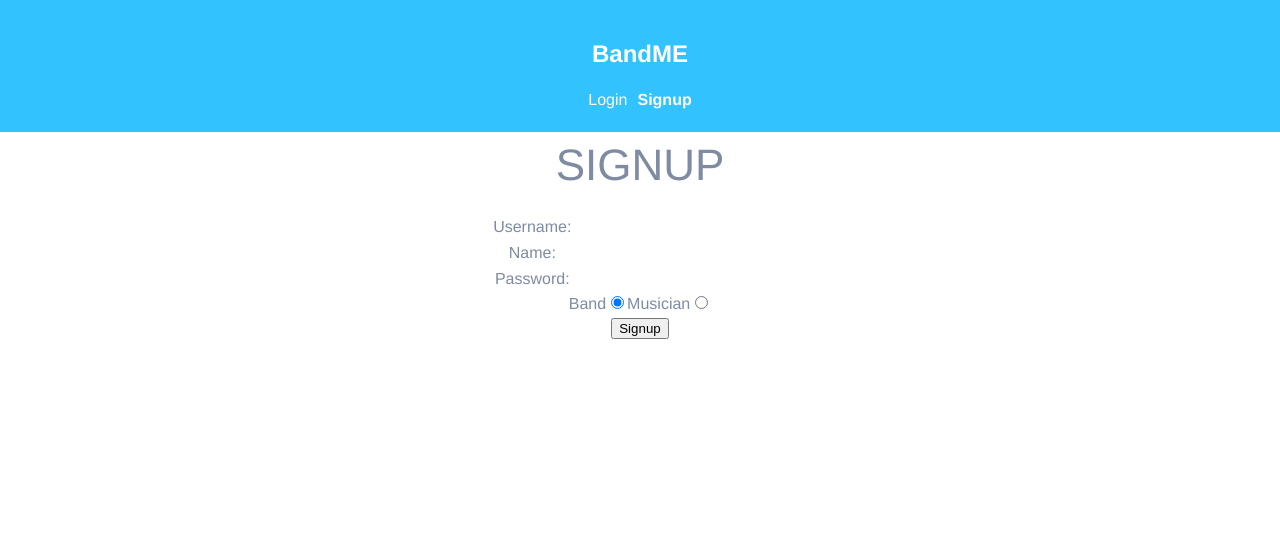
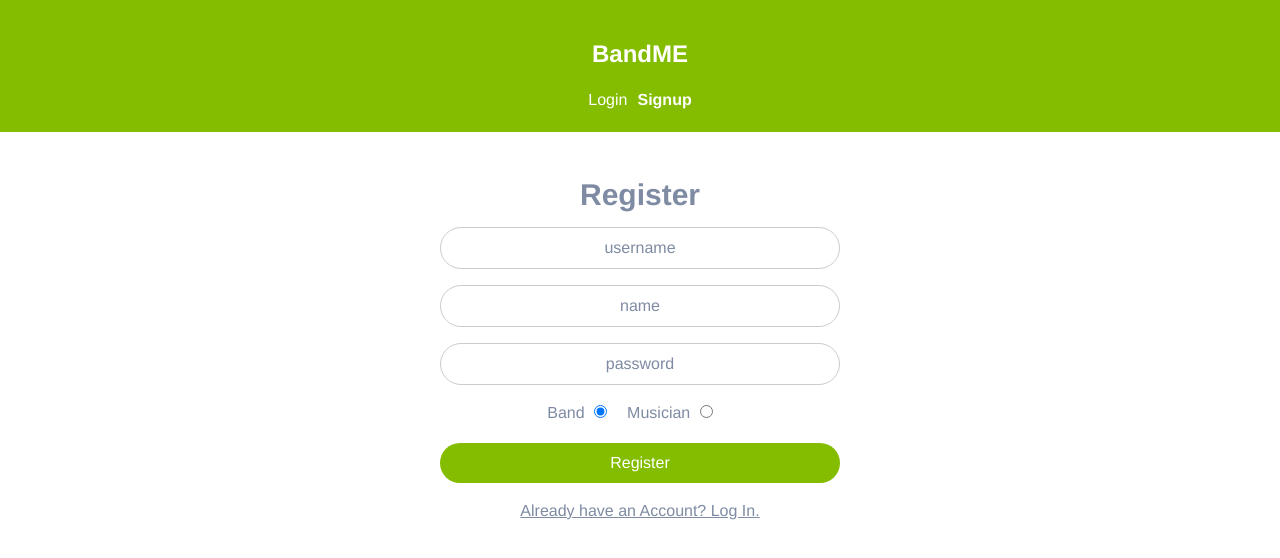
Before and after one commit to rxkonanz/bandme, a React (Create React App) app in the folder client/: page /signup in a window 1280 px wide. Shown: the top 558 px of the page. Built offline with nearby package versions, Linux system fonts and the light colour scheme.

Commit message:
Adds styling to authoring

```diff
--- a/client/src/components/pages/Login.jsx
+++ b/client/src/components/pages/Login.jsx
@@ -34,9 +34,9 @@ export default class Login extends Component {
     console.log()
     return (
       <div className="Login">
-        <h2 className="loginTitle">Login</h2>
         <div className="grid align__item">
           <div className="login">
+            <h4 className="form-title">Login</h4>
             <form className="form">
               <div className="form__field">
                 <input type="text" value={this.state.username} name="username" onChange={this.handleInputChange} placeholder="username" />
--- a/client/src/components/pages/Signup.jsx
+++ b/client/src/components/pages/Signup.jsx
@@ -48,18 +48,45 @@ export default class Signup extends Component {
   render() {
     return (
       <div className="Signup">
-        <h2>Signup</h2>
-        <form>
+        <div className="grid align__item">
+          <div className="login">
+              <h4 className="form-title">Register</h4>
+              <form className="form">
+                  <div className="form__field">
+                    <input type="text" value={this.state.username} name="username" placeholder="username" onChange={this.handleInputChange} />
+                  </div>
+
+                  <div className="form__field">
+                    <input type="text" value={this.state.name} name="name" placeholder="name" onChange={this.handleInputChange} />
+                  </div>
+
+                  <div class="form__field">
+                    <input type="password" value={this.state.password} name="password" placeholder="password" onChange={this.handleInputChange} />
+                  </div>
+
+                  Band <input checked={this.state.artistType === 'band'} className="choose-type" onChange={(e)=>this.bandOrMusician('band')} type="radio" name="artistType" value="Band"/>
+                  Musician <input checked={this.state.artistType === 'musician'} className="choose-type" onChange={(e)=>this.bandOrMusician('musician')} type="radio" name="artistType" value="Musician"/>
+
+                  <div class="form__field">
+                    <input type="submit" onClick={(e) => this.handleClick(e)} value="Register"></input>
+                    <a href="/band-login">Already have an Account? Log In.</a>
+                  </div>
+              </form>
+              {this.state.message && <div className="info info-danger">
+              {this.state.message}
+              </div>}
+          </div>
+        </div>
+
+        {/* <form>
           Username: <input type="text" value={this.state.username} name="username" onChange={this.handleInputChange} /> <br />
           Name: <input type="text" value={this.state.name} name="name" onChange={this.handleInputChange} /> <br />
           Password: <input type="password" value={this.state.password} name="password" onChange={this.handleInputChange} /> <br />
           Band<input checked={this.state.artistType === 'band'} onChange={(e)=>this.bandOrMusician('band')} type="radio" name="artistType" value="Band"/>
           Musician<input checked={this.state.artistType === 'musician'} onChange={(e)=>this.bandOrMusician('musician')} type="radio" name="artistType" value="Musician"/>
           <br></br><button onClick={(e) => this.handleClick(e)}>Signup</button>
-        </form>
-        {this.state.message && <div className="info info-danger">
-          {this.state.message}
-        </div>}
+        </form> */}
+
       </div>
     );
   }
--- a/client/src/index.scss
+++ b/client/src/index.scss
@@ -49,7 +49,7 @@ body {
   }
 
   .App-header {
-    background-color: $primary;
+    background-color: #84bd00;
     padding: 20px;
     color: white;
 
@@ -303,4 +303,12 @@ a {
   border: 0;
   margin-bottom: 15px;
 }
+.form-title {
+  font-size: 30px;
+  margin-bottom: 10px;
+}
+.choose-type {
+  margin-bottom: 25px;
+  margin-right: 20px;
+}
 // END OF LOGIN & SIGNUP STYLING
```
